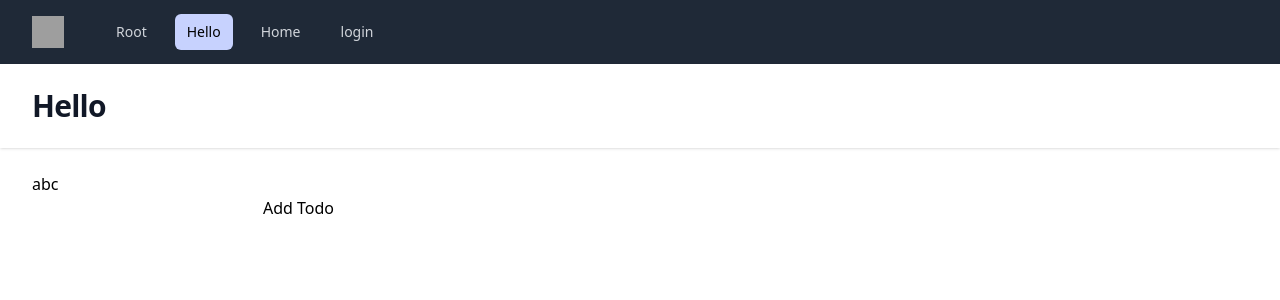
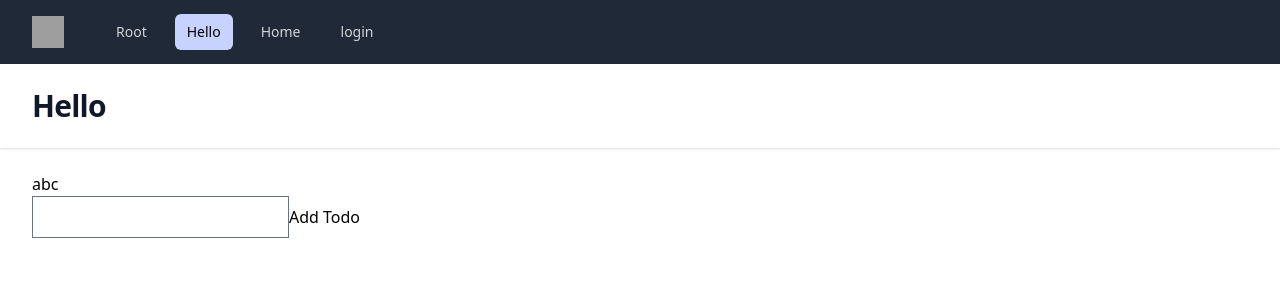
Before and after one commit to slapexs/react-typescript-crud, a React (Create React App) app: page /hello/abc in a window 1280 px wide. Shown: the top 300 px of the page. Built offline with nearby package versions, Linux system fonts and the light colour scheme; grey boxes are pictures that could not be loaded.

Commit message:
:lipstick: Change font and install tailwind form plugin

```diff
--- a/package.json
+++ b/package.json
@@ -47,6 +47,7 @@
     ]
   },
   "devDependencies": {
+    "@tailwindcss/forms": "^0.5.3",
     "tailwindcss": "^3.2.7"
   }
 }
--- a/public/index.html
+++ b/public/index.html
@@ -24,6 +24,11 @@
       work correctly both with client-side routing and a non-root public URL.
       Learn how to configure a non-root public URL by running `npm run build`.
     -->
+		<link rel="preconnect" href="https://fonts.googleapis.com" />
+		<link rel="preconnect" href="https://fonts.gstatic.com" crossorigin />
+		<style>
+			@import url("https://fonts.googleapis.com/css2?family=Prompt:ital,wght@0,100;0,600;0,700;1,300&family=Roboto:wght@400;700&display=swap");
+		</style>
 		<title>React App</title>
 	</head>
 	<body>
--- a/src/component/aui/TextInput.tsx
+++ b/src/component/aui/TextInput.tsx
@@ -12,13 +12,15 @@ const TextInput: FC<SettingInput> = ({ id, type, label, value, setValue }) => {
 	return (
 		<>
 			<div className="my-2">
-				<label htmlFor="username">{label}</label>
+				<label htmlFor="username" className="font-Prompt font-medium">
+					{label}
+				</label>
 				<input
 					id={id}
 					type={type}
 					required={true}
 					onChange={(e) => setValue(e.target.value)}
-					className="p-2 w-full border-2 border-indigo-100 rounded focus:outline-indigo-300"
+					className="p-2 w-full border-2 border-indigo-100 rounded"
 					autoComplete="off"
 				/>
 			</div>
--- a/tailwind.config.js
+++ b/tailwind.config.js
@@ -2,7 +2,11 @@
 module.exports = {
 	content: ["./src/**/*.{js,jsx,ts,tsx}"],
 	theme: {
-		extend: {},
+		extend: {
+			fontFamily: {
+				Prompt: ["Prompt"],
+			},
+		},
 	},
-	plugins: [],
+	plugins: [require("@tailwindcss/forms")],
 }
```
Also changed, not shown: 1 other file (tests, documents, lock files or other folders). Lines whose indentation alone changed are shown as unchanged.
